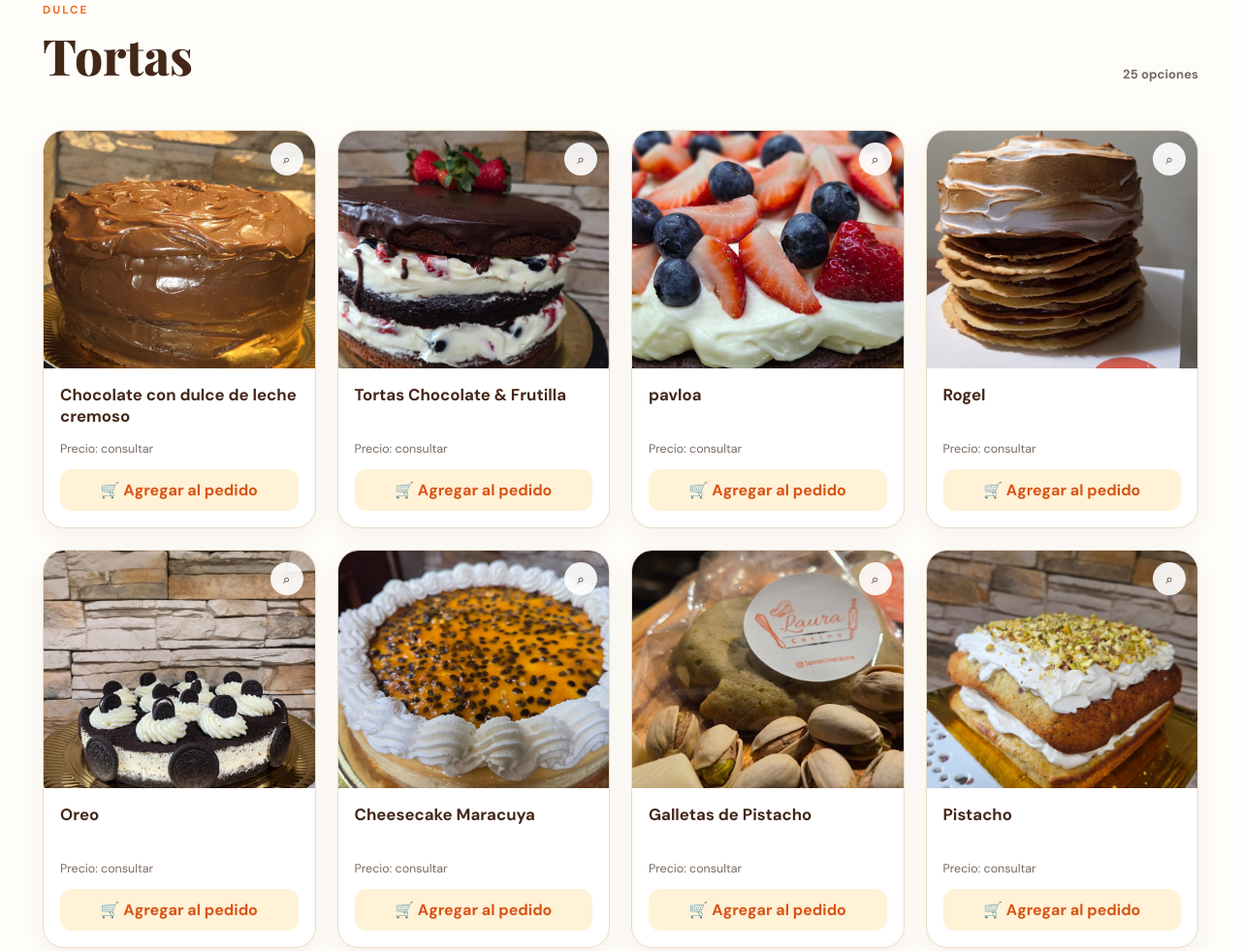
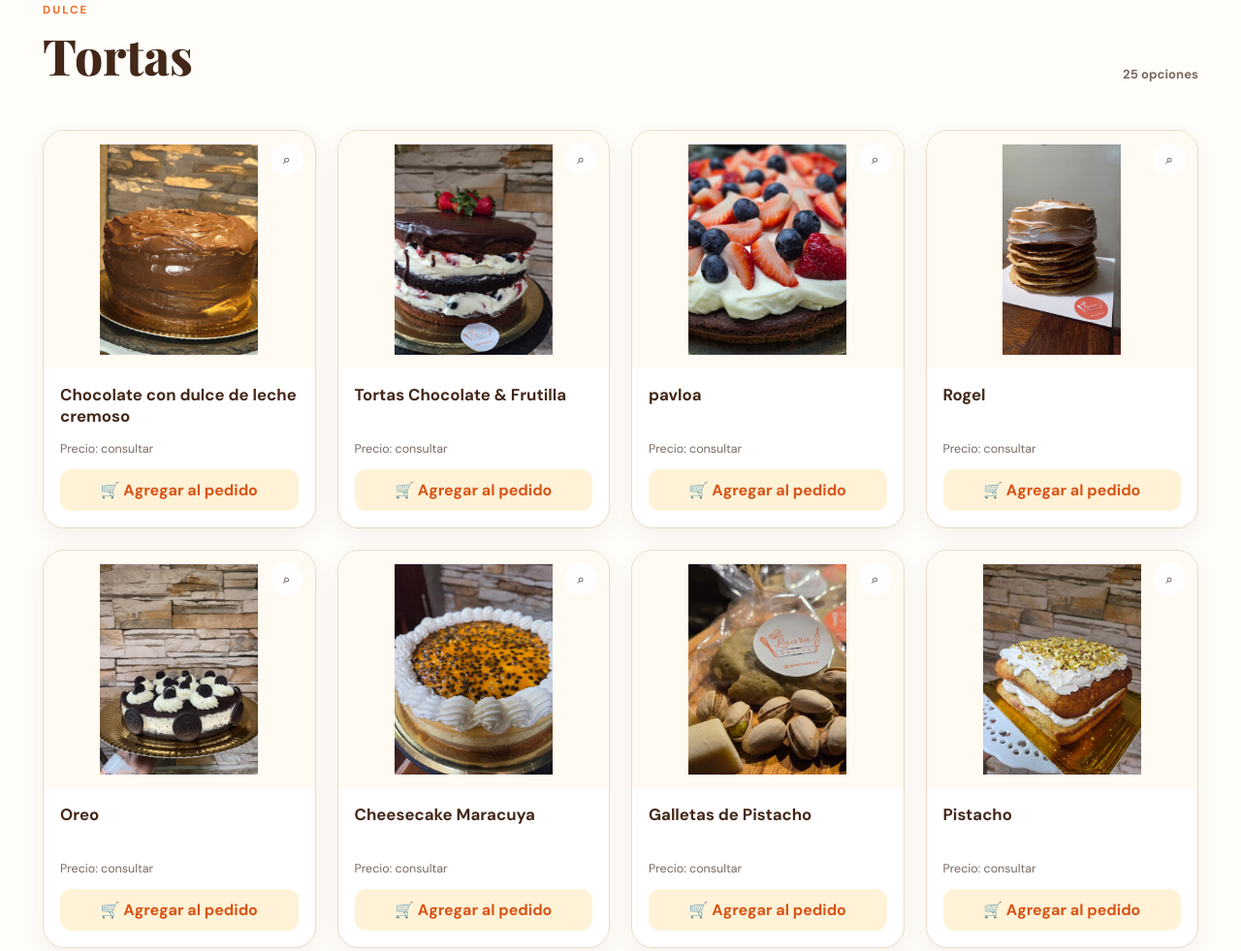
Before and after one commit to lucio94cyber/lacocinadelaura, a plain HTML site: page index.html in a window 1280 px wide. Shown: the part 2255-3236 px from the top of the page at 97% size. Drawn offline with nearby package versions, Linux system fonts and the light colour scheme.

Commit message:
estilos.css

```diff
--- a/assets/css/estilos.css
+++ b/assets/css/estilos.css
@@ -6,36 +6,34 @@
 /* Fotografías de productos: completas, centradas y con espacio */
 .product-image {
   box-sizing: border-box;
-  width: 100%;
-  height: 220px; /* Altura fija para que todas las tarjetas tengan el mismo tamaño visual */
-  padding: 0;
+  padding: 14px;
   display: flex;
   align-items: center;
   justify-content: center;
   overflow: hidden;
   background: #fffaf2;
-  position: relative;
 }
 
 .product-image img {
   display: block;
   width: 100%;
   height: 100%;
-  object-fit: cover; /* Cambiado a cover para que llene bien el espacio sin deformarse */
+  max-width: 100%;
+  max-height: 100%;
+  object-fit: contain;
   object-position: center;
-  transition: transform 0.4s ease; /* Transición suave para el zoom */
+  padding: 0;
   box-sizing: border-box;
 }
 
 .product-card:hover .product-image img {
-  transform: scale(1.06); /* Un zoom un poco más perceptibles y moderno */
+  transform: scale(1.025);
 }
 
 /* Miniaturas del carrito */
 .cart-item img {
-  object-fit: cover;
-  border-radius: 6px; /* Bordes redondeados sutiles para la miniatura */
-  padding: 0;
+  object-fit: contain;
+  padding: 4px;
   box-sizing: border-box;
   background: #fffaf2;
 }
```
Lines whose indentation alone changed are shown as unchanged.
